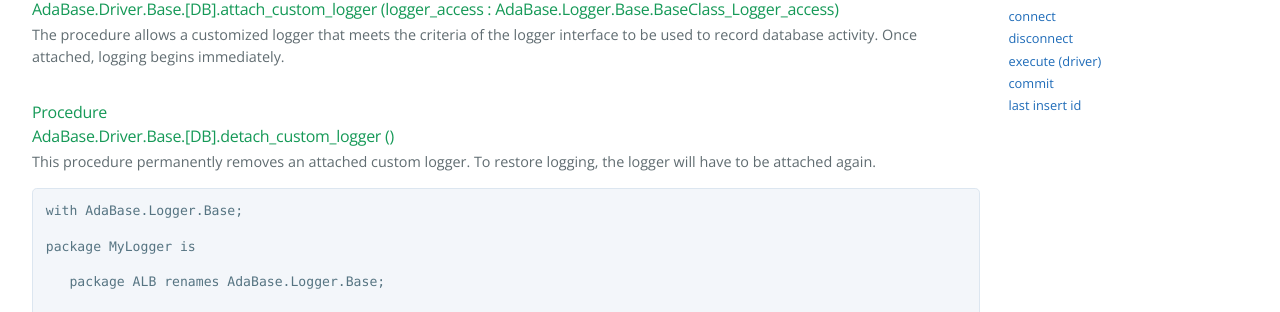
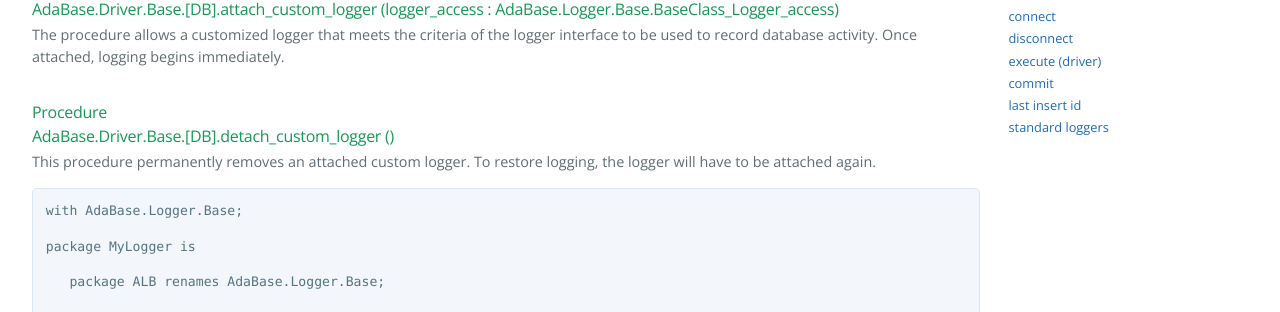
Before and after one commit to jrmarino/AdaBase, a Jekyll site: the page built from custom_logger.md, in a window 1280 px wide and 900 px high. Shown: the part 156-468 px from the top of the window. Built offline with Jekyll 4.4.1, drawn with Linux system fonts in a browser that asks for light colours.

Commit message:
See also "standard loggers" on custom logger page
This was already recipricated on standard loggers page

```diff
--- a/custom_logger.md
+++ b/custom_logger.md
@@ -150,5 +150,6 @@ The custom logger has been attached.
     <li>{{ page.execute }}</li>
     <li>{{ page.commit }}</li>
     <li>{{ page.last_insert_id }}</li>
+    <li>{{ page.standard_logger }}</li>
   </ul>
 </div>
```
